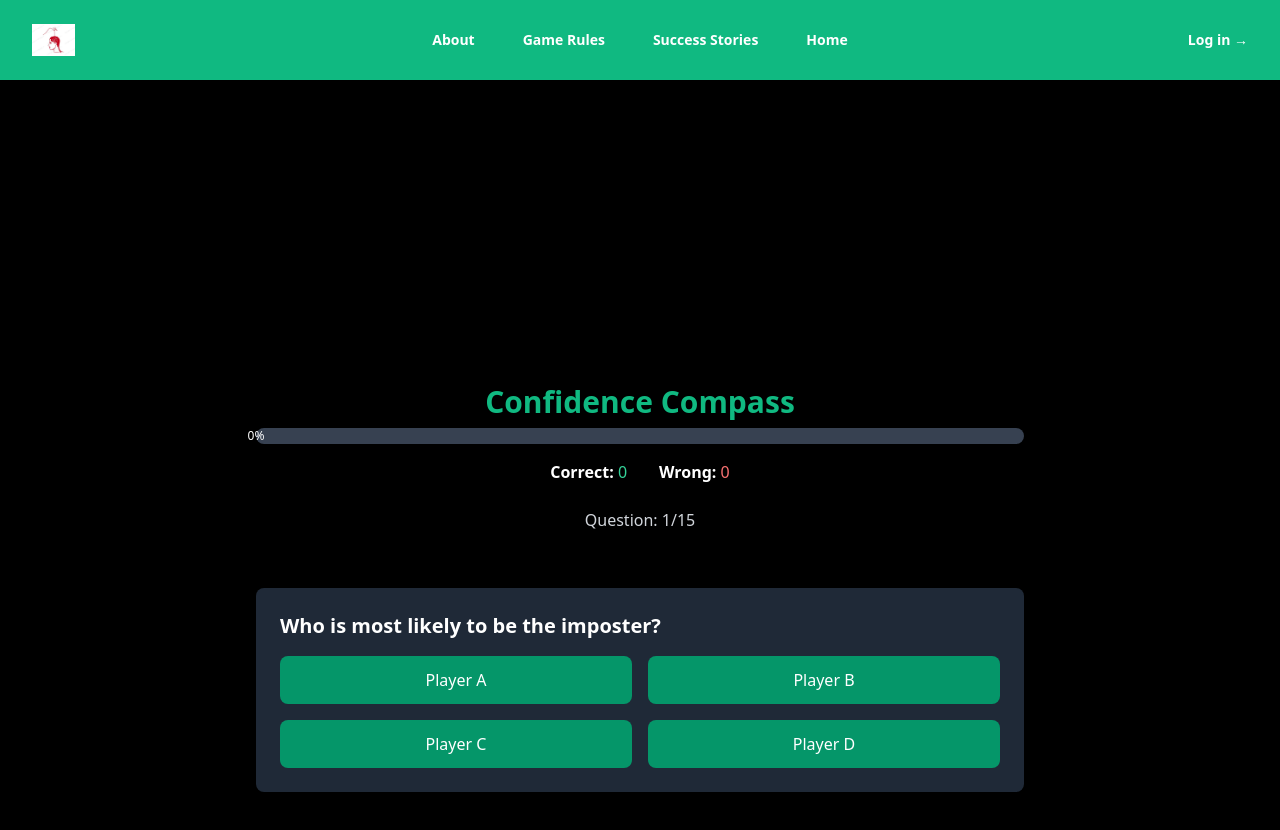
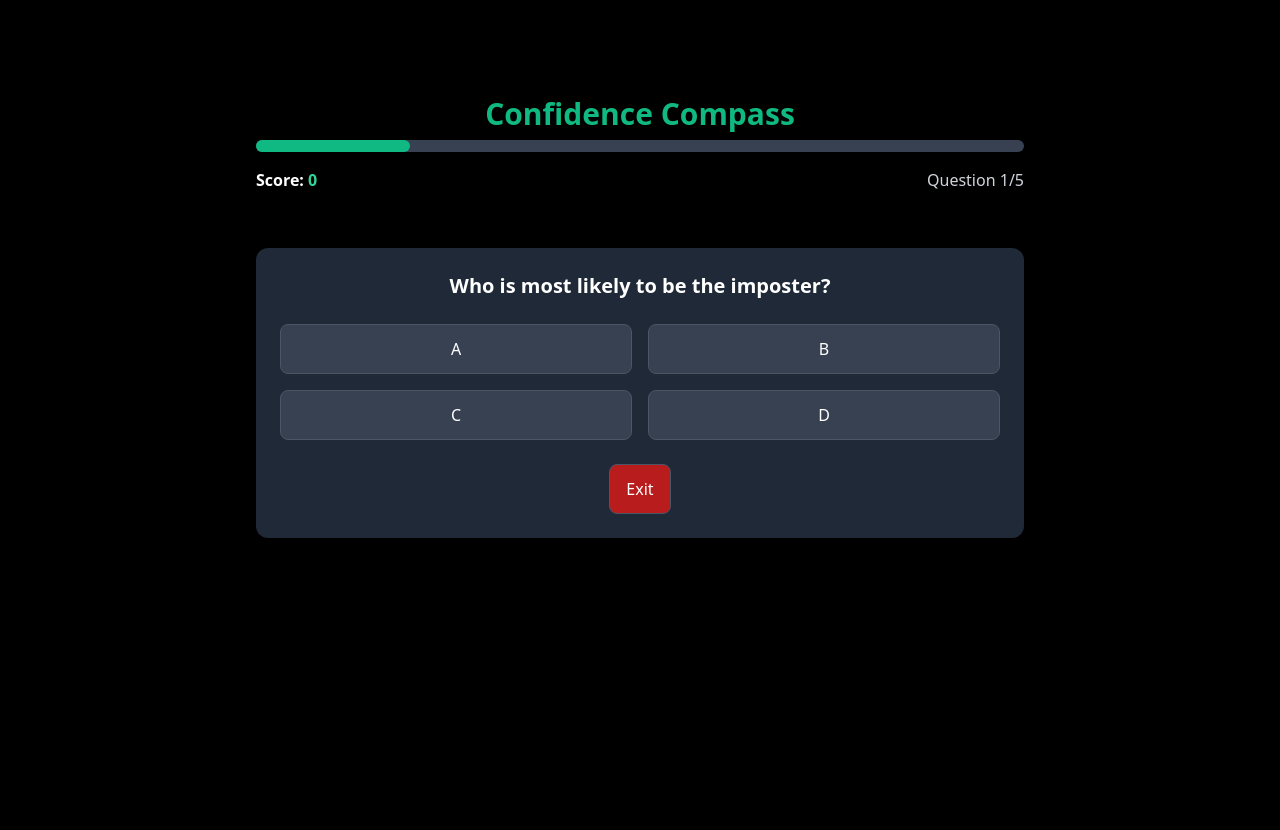
Before and after one commit to Alexiou981/team2-imposter-quiz, a plain HTML site: page game.html in a window 1280 px wide. After the commit the page ends 800 px from the top, so only its background shows below. Drawn offline with nearby package versions, Linux system fonts and the light colour scheme.

Commit message:
Added Exit button

```diff
--- a/game.html
+++ b/game.html
@@ -9,113 +9,65 @@
     <title>Imposter Buster</title>
 </head>
 <body class="flex flex-col min-h-screen bg-black">
-    <!--<div class="flex-grow">-->
     <header class="absolute inset-x-0 top-0 z-50">
-          <nav class="flex items-center justify-between p-6 lg:px-8 bg-emerald-500" aria-label="Global">
-            <div class="flex lg:flex-1">
-              <a href="#" class="-m-1.5 p-1.5">
-                <span class="sr-only">Imposter Buster</span>
-                <img class="h-8 w-auto" src="./assets/images/case.jpg" alt="site-logo">
-              </a>
+
+    </header>
+
+    <main class="flex-grow flex flex-col items-center px-4 sm:px-6 lg:px-8 pt-24 pb-12">
+
+      <!-- Quiz Header Section -->
+              <div class="w-full max-w-3xl mb-8 text-center">
+                <h2 class="text-3xl font-bold text-emerald-500 mb-2">Confidence Compass</h2>
+        <!-- Score & Progress Section -->
+        <div class="w-full max-w-3xl flex flex-col items-center mb-8">
+            <!-- Progress Bar -->
+            <div class="w-full bg-gray-700 rounded-full h-3 mb-4">
+                <div id="progress-bar"
+                     class="bg-emerald-500 h-3 rounded-full transition-all duration-300"
+                     style="width: 20%"></div>
             </div>
-            <div class="flex lg:hidden">
-              <button type="button" class="-m-2.5 inline-flex items-center justify-center rounded-md p-2.5 text-gray-700">
-                <span class="sr-only">Open main menu</span>
-                <svg class="size-6" fill="none" viewBox="0 0 24 24" stroke-width="1.5" stroke="currentColor" aria-hidden="true" data-slot="icon">
-                  <path stroke-linecap="round" stroke-linejoin="round" d="M3.75 6.75h16.5M3.75 12h16.5m-16.5 5.25h16.5" />
-                </svg>
-              </button>
+
+            <!-- Score Display -->
+            <div class="flex justify-between w-full mb-6">
+                <div class="text-white">
+                    <span class="font-semibold">Score: </span>
+                    <span id="score" class="text-emerald-400 font-bold">0</span>
                 </div>
-            <div class="hidden lg:flex lg:gap-x-12">
-              <a href="#" class="text-sm/6 font-semibold text-white hover:text-gray-300">About</a>
-              <a href="#" class="text-sm/6 font-semibold text-white hover:text-gray-300">Game Rules</a>
-              <a href="#" class="text-sm/6 font-semibold text-white hover:text-gray-300">Success Stories</a>
-              <a href="#" class="text-sm/6 font-semibold text-white hover:text-gray-300">Home</a>
-            </div>
-            <div class="hidden lg:flex lg:flex-1 lg:justify-end">
-              <a href="#" class="text-sm/6 font-semibold text-white hover:text-gray-300">Log in <span aria-hidden="true">&rarr;</span></a>
-            </div>
-          </nav>
-          <!--Mobile menu, show/hide based on menu open state-->
-          <div class="lg:hidden" role="dialog" aria-modal="true">
-            <!-- Background backdrop -->
-            <div class="fixed inset-0 z-50"></div>
-            <div class="fixed inset-y-0 right-0 z-50 w-full overflow-y-auto bg-black px-6 py-6 sm:max-w-sm sm:ring-1 sm:ring-gray-900/10">
-              <div class="flex items-center justify-between">
-                <a href="#" class="-m-1.5 p-1.5">
-                  <span class="sr-only">Imposter Buster</span>
-                  <img class="h-8 w-auto" src="./assets/images/case.jpg" alt="">
-                </a>
-                <button type="button" class="-m-2.5 rounded-md p-2.5 text-gray-300 hover:text-white">
-                  <span class="sr-only">Close menu</span>
-                  <svg class="size-6" fill="none" viewBox="0 0 24 24" stroke-width="1.5" stroke="currentColor" aria-hidden="true">
-                    <path stroke-linecap="round" stroke-linejoin="round" d="M6 18 18 6M6 6l12 12" />
-                  </svg>
-                </button>
-              </div>
-              <div class="mt-6 flow-root">
-                <div class="-my-6 divide-y divide-gray-700">
-                  <div class="space-y-2 py-6">
-                    <a href="#" class="-mx-3 block rounded-lg px-3 py-2 text-base/7 font-semibold text-white hover:bg-gray-800">About</a>
-                    <a href="#" class="-mx-3 block rounded-lg px-3 py-2 text-base/7 font-semibold text-white hover:bg-gray-800">Game Rules</a>
-                    <a href="#" class="-mx-3 block rounded-lg px-3 py-2 text-base/7 font-semibold text-white hover:bg-gray-800">Success Stories</a>
-                    <a href="#" class="-mx-3 block rounded-lg px-3 py-2 text-base/7 font-semibold text-white hover:bg-gray-800">Home</a>
-                  </div>
-                  <div class="py-6">
-                    <a href="#" class="-mx-3 block rounded-lg px-3 py-2.5 text-base/7 font-semibold text-white hover:bg-gray-800">Log in</a>
+                <div class="text-gray-300">
+                    Question <span id="current-question">1</span>/<span id="total-questions">5</span>
                 </div>
             </div>
         </div>
+
+        <!-- Question Card -->
+        <div class="w-full max-w-3xl bg-gray-800 rounded-xl shadow-lg p-6">
+            <h3 id="question-text" class="text-xl font-bold text-white mb-6">
+                Who is most likely to be the imposter?
+            </h3>
+
+            <!-- Answer Grid -->
+            <div class="grid grid-cols-1 md:grid-cols-2 gap-4">
+                <button class="answer-btn bg-gray-700 hover:bg-gray-600 text-white py-3 px-4 rounded-lg
+                             transition-colors duration-200 border border-gray-600">
+                    A
+                </button>
+                <button class="answer-btn bg-gray-700 hover:bg-gray-600 text-white py-3 px-4 rounded-lg
+                             transition-colors duration-200 border border-gray-600">
+                    B
+                </button>
+                <button class="answer-btn bg-gray-700 hover:bg-gray-600 text-white py-3 px-4 rounded-lg
+                             transition-colors duration-200 border border-gray-600">
+                    C
+                </button>
+                <button class="answer-btn bg-gray-700 hover:bg-gray-600 text-white py-3 px-4 rounded-lg
+                             transition-colors duration-200 border border-gray-600">
+                    D
+                </button>
+                <div id="feedback" class="hidden mt-4 text-center text-sm italic"></div>
             </div>
-          </div>
-        </header>
-        <main class="flex-grow flex flex-col items-center px-4 sm:px-6 lg:px-8 pt-16 pb-12">
-          <!-- Quiz Header Section -->
-          <div class="w-full max-w-3xl mb-8 text-center mt-80">
-              <h2 class="text-3xl font-bold text-emerald-500 mb-2">Confidence Compass</h2>
-
-              <!-- Progress Bar -->
-              <div class="w-full bg-gray-700 rounded-full h-4 mb-4">
-                  <div id="progress-bar" class="bg-emerald-500 h-4 rounded-full text-xs text-white flex items-center justify-center" style="width: 0%">0%</div>
-              </div>
-
-              <!-- Score Counters -->
-              <div class="flex justify-center gap-8 mb-6">
-                  <div class="text-white">
-                      <span class="font-bold">Correct: </span>
-                      <span id="correct-counter" class="text-emerald-400">0</span>
-                  </div>
-                  <div class="text-white">
-                      <span class="font-bold">Wrong: </span>
-                      <span id="wrong-counter" class="text-red-400">0</span>
-                  </div>
-              </div>
-
-              <!-- Question Counter -->
-              <div class="text-gray-300 mb-6">
-                  Question: <span id="question-counter">1</span>/15
-              </div>
-          </div>
-
-          <!-- Quiz Card -->
-          <div class="w-full max-w-3xl bg-gray-800 rounded-lg shadow-lg p-6">
-              <h3 id="question-text" class="text-xl font-bold text-white mb-4">Who is most likely to be the imposter?</h3>
-
-              <!-- Answer Options -->
-              <div class="grid grid-cols-1 md:grid-cols-2 gap-4">
-                  <button class="answer-btn bg-emerald-600 hover:bg-emerald-700 text-white py-3 px-4 rounded-lg transition-colors">
-                      Player A
-                  </button>
-                  <button class="answer-btn bg-emerald-600 hover:bg-emerald-700 text-white py-3 px-4 rounded-lg transition-colors">
-                      Player B
-                  </button>
-                  <button class="answer-btn bg-emerald-600 hover:bg-emerald-700 text-white py-3 px-4 rounded-lg transition-colors">
-                      Player C
-                  </button>
-                  <button class="answer-btn bg-emerald-600 hover:bg-emerald-700 text-white py-3 px-4 rounded-lg transition-colors">
-                      Player D
-                  </button>
-              </div>
+            <br>
+            <button class="bg-red-700 hover:bg-grey-600 text-white py-3 px-4 rounded-lg
+            transition-colors duration-200 border border-gray-600"><a href="index.html">Exit</a></button>
         </div>
     </main>
 
```
Lines whose indentation alone changed are shown as unchanged.
